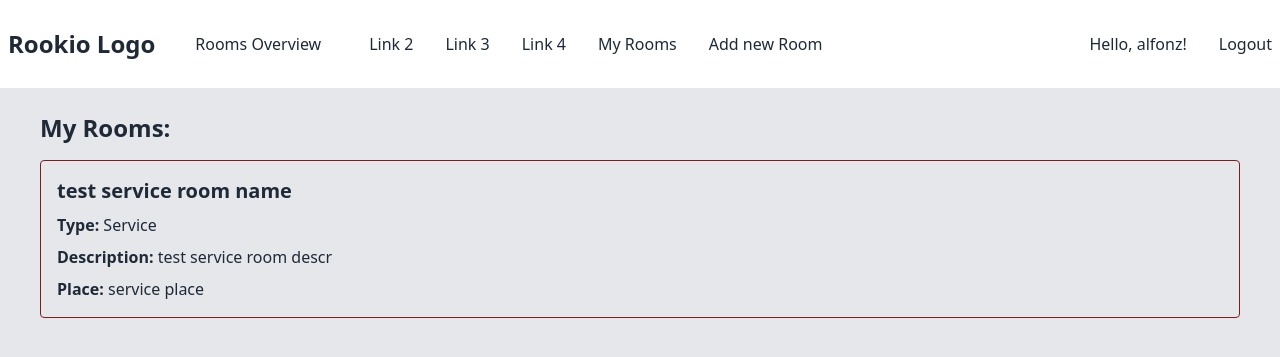
After one commit to HodVi/Rookio-light, a Django app: page /my_rooms/ in a window 1280 px wide. The commit adds this page. Shown: the top 357 px of the page. Run offline with Django 4.2, Linux system fonts and the light colour scheme; a user stored in the database is signed in; data comes from the database, SQL or seed files in the repository; both versions use the stored data as it was after the commit.

Commit message:
added - "My Rooms" overview of rooms created by logged-in user with possibility of redirection to details of selected room

```diff
--- a/Rookio/urls.py
+++ b/Rookio/urls.py
@@ -31,6 +31,9 @@ urlpatterns = [
 
     path('add_room/', views.add_room, name='add_room'),
     path('rooms_overview/', views.rooms_overview, name='rooms_overview'),
+
+    path('my_rooms/', views.my_rooms, name='my_rooms'),
+    path('room_detail/<int:room_id>/', views.room_detail, name='room_detail'),
 ]
 
 # my note - enable Django to serve media files during development
--- a/static/tailwind.config.js
+++ b/static/tailwind.config.js
@@ -5,7 +5,11 @@ module.exports = {
       //'../another_app/templates/**/*.html',
   ],
   theme: {
-    extend: {},
+    extend: {
+      animation: {
+        'blink': 'blink 1500ms infinite',
+      }
+    },
   },
   plugins: [],
 }
--- a/viewer/models.py
+++ b/viewer/models.py
@@ -27,7 +27,7 @@ class Tag(TimeStamp):
 class PersonOwner(TimeStamp):
 
     PERMISSION_CHOICES = (
-        ('PERMISSION1ADMIN', 'Admin/Creator'),  # DON'T CHANGE the content or order - views.py def add_room(request)
+        ('PERMISSION1ADMIN', 'Admin/Creator'),  # DO NOT CHANGE the content or order - views.py def add_room(request)
         ('PERMISSION2MOD', 'Moderator'),
         ('PERMISSION3VIEWER', 'Viewer'),
     )
--- a/viewer/templates/base.html
+++ b/viewer/templates/base.html
@@ -21,7 +21,9 @@
                 <a href="#" class="p-2 ml-4 text-gray-800">Link 2</a>
                 <a href="#" class="p-2 ml-4 text-gray-800">Link 3</a>
                 <a href="#" class="p-2 ml-4 text-gray-800">Link 4</a>
-                <a href="#" class="p-2 ml-4 text-gray-800">Link 5</a>
+                {% if user.is_authenticated %}
+                <a href="{% url 'my_rooms' %}" class="p-2 ml-4 text-gray-800">My Rooms</a>
+                {% endif %}
                 {% if user.is_authenticated %}
                 <a href="{% url 'add_room' %}" class="p-2 ml-4 text-gray-800">Add new Room</a>
                 {% endif %}
@@ -54,32 +56,3 @@
     </main>
 </body>
 </html>
-
-{#    <script>#}
-{#     // Showing and hiding the login and registration forms when the button are clicked#}
-{#      document.getElementById('login-btn').addEventListener('click', function() {#}
-{#         document.getElementById('login-form').style.display = 'block';#}
-{#         document.getElementById('register-form').style.display = 'none';#}
-{#       });#}
-{##}
-{#       document.getElementById('register-btn').addEventListener('click', function() {#}
-{#         document.getElementById('register-form').style.display = 'block';#}
-{#         document.getElementById('login-form').style.display = 'none';#}
-{#       });#}
-
-{#      // very basic real-time Username length validation#}
-     {#if (document.getElementById('id_username') !== undefined && document.getElementById('id_username') !== null ) {#}
-     {#    document.getElementById('id_username').addEventListener('input', function (e) {#}
-     {#        if (e.target.value.length < 3) {#}
-     {#            // the username is too short#}
-     {#            e.target.setCustomValidity('Username must be at least 3 characters long.');#}
-     {#        } else {#}
-     {#            // the username is long enough#}
-     {#            e.target.setCustomValidity('');#}
-     {#        }#}
-     {#    });#}
-     {# }#}
-
-{#    </script>#}
-{#</body>#}
-{#</html>#}
--- /dev/null
+++ b/viewer/templates/my_rooms.html
@@ -0,0 +1,25 @@
+{% extends 'base.html' %}
+{% load tz %}
+
+{% block title %}Rookio - My Rooms{% endblock title %}
+
+{% block content %}
+<div class="container mx-auto px-4">
+    <h2 class="text-2xl font-bold mb-4">My Rooms:</h2>
+    <ul>
+        {% for room in rooms %}
+        <li class="mb-4 border rounded p-4 border-red-900">
+            <a href="{% url 'room_detail' room.id %}" class="block hover:bg-gray-200">
+                <h3 class="text-xl font-bold">{{ room.name }}</h3>
+{#                TODO decide what to add here#}
+                <p class="mt-2"><span class="font-bold">Type:</span> {{ room.get_room_type_display }}</p>
+                <p class="mt-2"><span class="font-bold">Description:</span> {{ room.description }}</p>
+                <p class="mt-2"><span class="font-bold">Place:</span> {{ room.place }}</p>
+            </a>
+        </li>
+        {% empty %}
+        <li class="text-red-500 animate-blink">{{request.user.username}}, you have not yet created any room.</li>
+        {% endfor %}
+    </ul>
+</div>
+{% endblock %}
--- a/viewer/views.py
+++ b/viewer/views.py
@@ -7,7 +7,7 @@ from django.contrib.auth import authenticate, login as auth_login, logout as aut
 from django.contrib.auth.decorators import login_required
 from django.contrib.auth.forms import AuthenticationForm, UserCreationForm
 
-from django.shortcuts import render, redirect
+from django.shortcuts import render, redirect, get_object_or_404
 
 from viewer.forms import CustomUserCreationForm, RoomForm, TagForm
 
@@ -108,6 +108,23 @@ def add_room(request):
     return render(request, 'add_room.html', {'room_form': room_form, 'tag_names': tag_names})
 
 
+@login_required
+def my_rooms(request):
+    try:
+        person_owner = PersonOwner.objects.get(user_person_owner=request.user)
+        my_rooms_list = Room.objects.filter(owners__permission=PersonOwner.PERMISSION_CHOICES[0][0], owners=person_owner)
+        return render(request, 'my_rooms.html', {'rooms': my_rooms_list})
+    except PersonOwner.DoesNotExist:
+        # messages.info(request, f"{request.user.username}, you have not yet created any room.")
+        return render(request, 'my_rooms.html')
+
+
+@login_required
+def room_detail(request, room_id):
+    room = get_object_or_404(Room, id=room_id)
+    return render(request, 'room_detail.html', {'room': room})
+
+
 def rooms_overview(request):
     rooms = Room.objects.all()
     # TODO - make a calculations according to the number of registered participants
```
Also changed, not shown: static/output.css (+35 -6 lines), static/styles.css (+7 -0 lines), viewer/templates/add_room.html (+0 -16 lines), viewer/templates/room_detail.html (added, +19 -0 lines), db.sqlite3.
